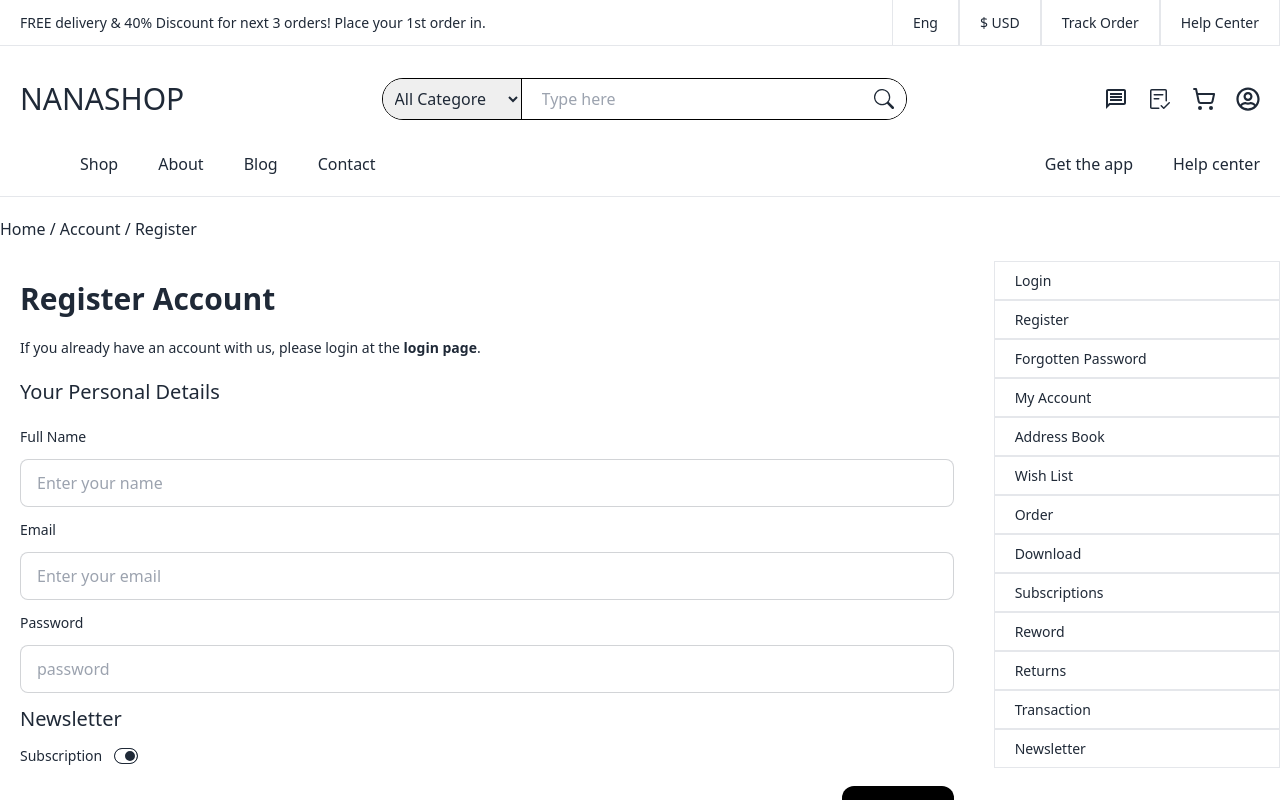
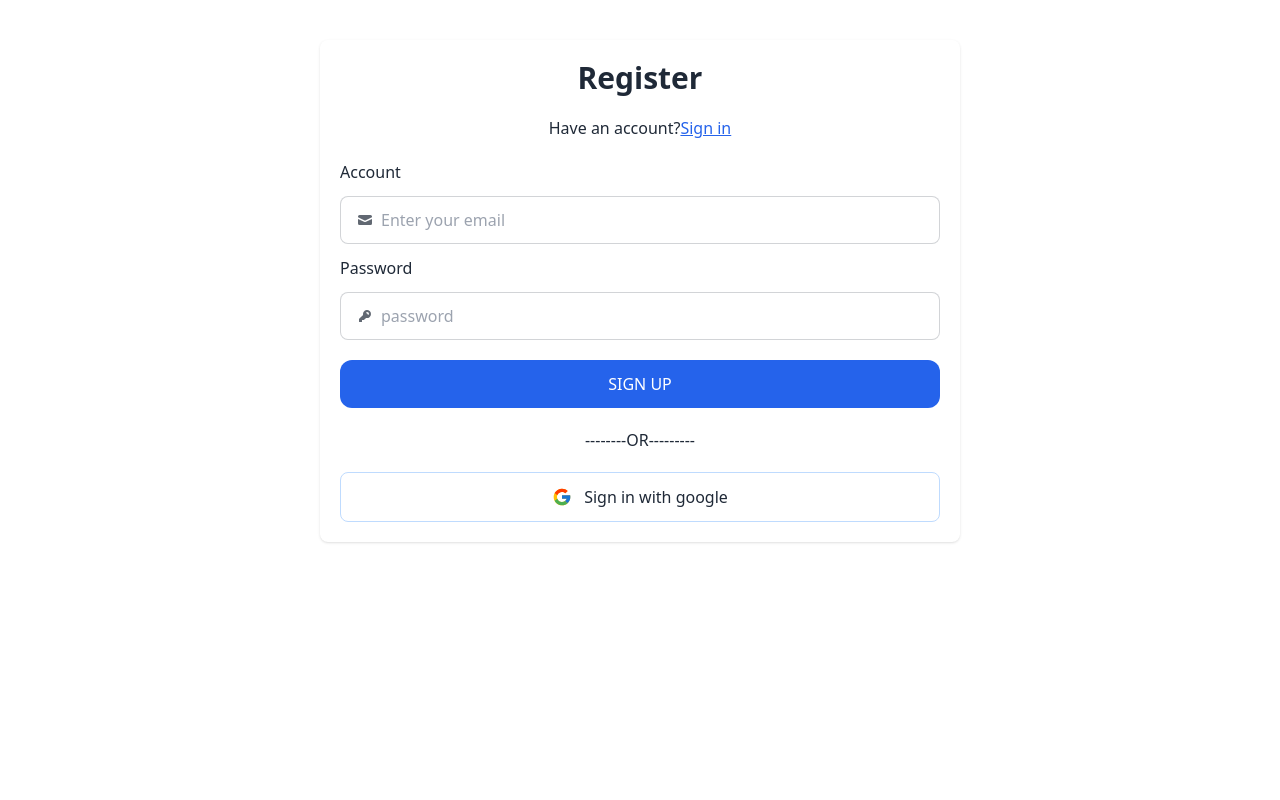
Before and after one commit to mdhasim2001/small-E-commerce-site, a React (Vite) app: page /register in a window 1280 px wide. Shown: the top 800 px of the page. Built offline with nearby package versions, Linux system fonts and the light colour scheme.

Commit message:
shoping card create

```diff
--- a/src/layouts/Navbar.jsx
+++ b/src/layouts/Navbar.jsx
@@ -55,19 +55,31 @@ export const Navbar = () => {
             </div>
           </div>
         </div>
-        <div className="flex justify-center items-center gap-5 text-2xl">
+        <div className="flex items-center justify-center text-xl gap-5">
+          {/* <div className="relative">
+            <div>
               <Link>
                 <MdOutlineMessage />
               </Link>
+            </div>
+            <div className="absolute right-0 w-[250px] h-[50vh] bg-white border"></div>
+          </div>
           <Link>
             <GoChecklist />
-          </Link>
-          <Link className="">
+          </Link> */}
+          <div className="relative">
+            <Link to="/shop-card">
               <LuShoppingCart />
             </Link>
+            <p className="absolute text-[10px] flex items-center justify-center rounded-full bg-red-600 -top-2 -right-2 w-3 text-white h-3 p-1">
+              1
+            </p>
+          </div>
+          <div>
             <Link to="/login">
               <FaRegUserCircle />
             </Link>
+          </div>
         </div>
       </div>
 
--- a/src/pages/Authentication/Login.jsx
+++ b/src/pages/Authentication/Login.jsx
@@ -63,7 +63,7 @@ export const Login = () => {
           <Link className="my-3">Forgotten Password</Link>
           <div className="flex justify-end">
             <button className="uppercase w-full py-3 px-5 rounded-xl mt-5 bg-blue-600 text-white">
-              login
+              Sign in
             </button>
           </div>
         </form>
--- a/src/pages/Authentication/Register.jsx
+++ b/src/pages/Authentication/Register.jsx
@@ -1,91 +1,78 @@
+import { FcGoogle } from "react-icons/fc";
 import { Link } from "react-router-dom";
 
 export const Register = () => {
   return (
-    <div>
-      <div className="mt-5">
-        <Link to="/">Home / </Link>
-        <Link>Account / </Link>
-        <Link to="/register">Register</Link>
+    <div className="w-2/4 mx-auto my-10">
+      <div className=" p-5 shadow rounded-lg">
+        <div className="text-center">
+          <h1 className="text-3xl font-bold mb-5">Register</h1>
+          <p className="mb-5">
+            Have an account?
+            <Link to="/login" className="text-blue-600 underline">
+              Sign in
+            </Link>
+          </p>
         </div>
-      <div className="flex justify-between gap-5 mt-5 text-[14px]">
-        <div className="w-[85%]">
-          <div className="w-full p-5">
-            <h1 className="text-3xl font-bold">Register Account</h1>
-            <h2 className="py-5">
-              If you already have an account with us, please login at the{" "}
-              <Link to="/login" className="font-bold">
-                login page
-              </Link>
-              .
-            </h2>
-            <h1 className="text-xl mb-5">Your Personal Details</h1>
-            <div className="">
+        <form className="">
           <div className="mb-3">
-                <p className="mb-3">Full Name</p>
+            <p className="mb-3">Account</p>
             <label className="input input-bordered flex items-center gap-2">
-                  <input
-                    type="text"
-                    className="grow"
-                    placeholder="Enter your name"
-                  />
-                </label>
-              </div>
-              <div className="mb-3">
-                <p className="mb-3">Email</p>
-                <label className="input input-bordered flex items-center gap-2">
+              <svg
+                xmlns="http://www.w3.org/2000/svg"
+                viewBox="0 0 16 16"
+                fill="currentColor"
+                className="h-4 w-4 opacity-70"
+              >
+                <path d="M2.5 3A1.5 1.5 0 0 0 1 4.5v.793c.026.009.051.02.076.032L7.674 8.51c.206.1.446.1.652 0l6.598-3.185A.755.755 0 0 1 15 5.293V4.5A1.5 1.5 0 0 0 13.5 3h-11Z" />
+                <path d="M15 6.954 8.978 9.86a2.25 2.25 0 0 1-1.956 0L1 6.954V11.5A1.5 1.5 0 0 0 2.5 13h11a1.5 1.5 0 0 0 1.5-1.5V6.954Z" />
+              </svg>
               <input
                 type="email"
                 className="grow"
                 placeholder="Enter your email"
+                name="email"
+                required
               />
             </label>
           </div>
           <div>
             <p className="mb-3">Password</p>
             <label className="input input-bordered flex items-center gap-2">
+              <svg
+                xmlns="http://www.w3.org/2000/svg"
+                viewBox="0 0 16 16"
+                fill="currentColor"
+                className="h-4 w-4 opacity-70"
+              >
+                <path
+                  fillRule="evenodd"
+                  d="M14 6a4 4 0 0 1-4.899 3.899l-1.955 1.955a.5.5 0 0 1-.353.146H5v1.5a.5.5 0 0 1-.5.5h-2a.5.5 0 0 1-.5-.5v-2.293a.5.5 0 0 1 .146-.353l3.955-3.955A4 4 0 1 1 14 6Zm-4-2a.75.75 0 0 0 0 1.5.5.5 0 0 1 .5.5.75.75 0 0 0 1.5 0 2 2 0 0 0-2-2Z"
+                  clipRule="evenodd"
+                />
+              </svg>
               <input
                 type="password"
                 className="grow"
                 placeholder="password"
+                name="password"
+                required
               />
             </label>
           </div>
-              <p className="my-3 text-xl">Newsletter</p>
-              <div className="flex items-center gap-3">
-                <p>Subscription</p>
-                <input
-                  type="checkbox"
-                  className="toggle toggle-xs"
-                  defaultChecked
-                />
-              </div>
+          {/* <Link className="my-3">Forgotten Password</Link> */}
           <div className="flex justify-end">
-                <button className="uppercase py-3 px-5 rounded-xl mt-5 bg-black text-white">
-                  Continue
+            <button className="uppercase w-full py-3 px-5 rounded-xl mt-5 bg-blue-600 text-white">
+              Sign up
             </button>
           </div>
-            </div>
-          </div>
-        </div>
-        <div className="w-[25%]">
-          <p className="border py-2 px-5">
-            <Link to="/login">Login</Link>
-          </p>
-          <p className="border py-2 px-5">
-            <Link to="/register">Register</Link>
-          </p>
-          <p className="border py-2 px-5">Forgotten Password</p>
-          <p className="border py-2 px-5">My Account</p>
-          <p className="border py-2 px-5">Address Book</p>
-          <p className="border py-2 px-5">Wish List</p>
-          <p className="border py-2 px-5">Order</p>
-          <p className="border py-2 px-5">Download</p>
-          <p className="border py-2 px-5">Subscriptions</p>
-          <p className="border py-2 px-5">Reword</p>
-          <p className="border py-2 px-5">Returns</p>
-          <p className="border py-2 px-5">Transaction</p>
-          <p className="border py-2 px-5">Newsletter</p>
+        </form>
+        <div>
+          <h1 className="my-5 text-center">--------OR---------</h1>
+          <Link className="w-full flex items-center justify-center gap-3 border border-blue-200 mt-5 py-3 rounded-lg">
+            <FcGoogle className="text-xl" />
+            Sign in with google
+          </Link>
         </div>
       </div>
     </div>
--- a/src/pages/Home/TopRanking.jsx
+++ b/src/pages/Home/TopRanking.jsx
@@ -11,6 +11,38 @@ export const TopRanking = () => {
           View more <FaArrowRightLong />
         </Link>
       </div>
+      <div className="grid grid-cols-8 gap-5 mt-10">
+        <div className=" shadow p-2 rounded-lg cursor-pointer">
+          <img
+            className="rounded-lg mb-3 w-full h-[15vh]"
+            src="https://encrypted-tbn0.gstatic.com/images?q=tbn:ANd9GcSdXE55THweUtTDWHUza8xNbnbIYMMCjfMn2g&s"
+            alt=""
+          />
+          <div className="">
+            <p className="font-bold text-xl">$520.00</p>
+          </div>
+        </div>
+        <div className=" shadow p-2 rounded-lg cursor-pointer">
+          <img
+            className="rounded-lg mb-3 w-full h-[15vh]"
+            src="https://s.alicdn.com/@sc04/kf/Hbd58ba70ce5c4c5eb2cb559263abcf6dQ.jpg_480x480.jpg"
+            alt=""
+          />
+          <div className="">
+            <p className="font-bold text-xl">$720.00</p>
+          </div>
+        </div>
+        <div className=" shadow p-2 rounded-lg cursor-pointer">
+          <img
+            className="rounded-lg mb-3 w-full h-[15vh]"
+            src="https://s.alicdn.com/@sc04/kf/H1d551265e91844b1b5c3c1f94905c709G.jpg_480x480.jpg"
+            alt=""
+          />
+          <div className="">
+            <p className="font-bold text-xl">$20.00</p>
+          </div>
+        </div>
+      </div>
     </div>
   );
 };
--- /dev/null
+++ b/src/pages/ShopingCard.jsx/ShopingCard.jsx
@@ -0,0 +1,5 @@
+import React from "react";
+
+export const ShopingCard = () => {
+  return <div>ShopingCard</div>;
+};
```
Also changed, not shown: src/routes/routes.jsx (+11 -6 lines). Lines whose indentation alone changed are shown as unchanged.
